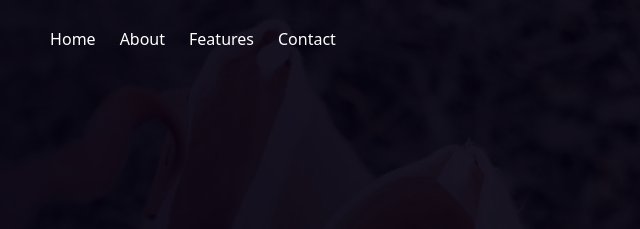
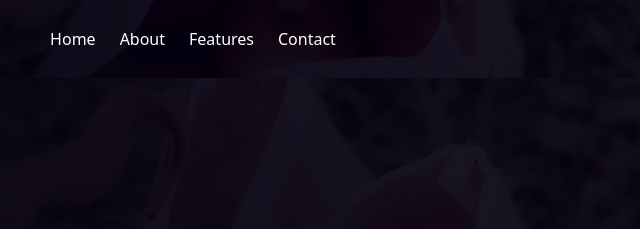
Before and after one commit to ZalaManish187/tailwind_Use, a website: page index.html in a window 1280 px wide. Shown: the top 229 px of the page, 495-1135 px from the left. Drawn offline with nearby package versions, Linux system fonts and the light colour scheme.

Commit message:
Update index.html

```diff
--- a/index.html
+++ b/index.html
@@ -9,7 +9,7 @@
 <body>
 
 
-  <nav class="flex items-center justify-between px-8 py-5 bg-opacity-80 fixed w-full top-0 z-10">
+  <nav class="bg-[url('images/Image.png')] bg-cover bg-center flex items-center justify-between px-8 py-5 bg-opacity-80 fixed w-full top-0 z-10">
 
     <div>
       <img src="images/logo.png" alt="Logo" class="w-32 cursor-pointer">
```
